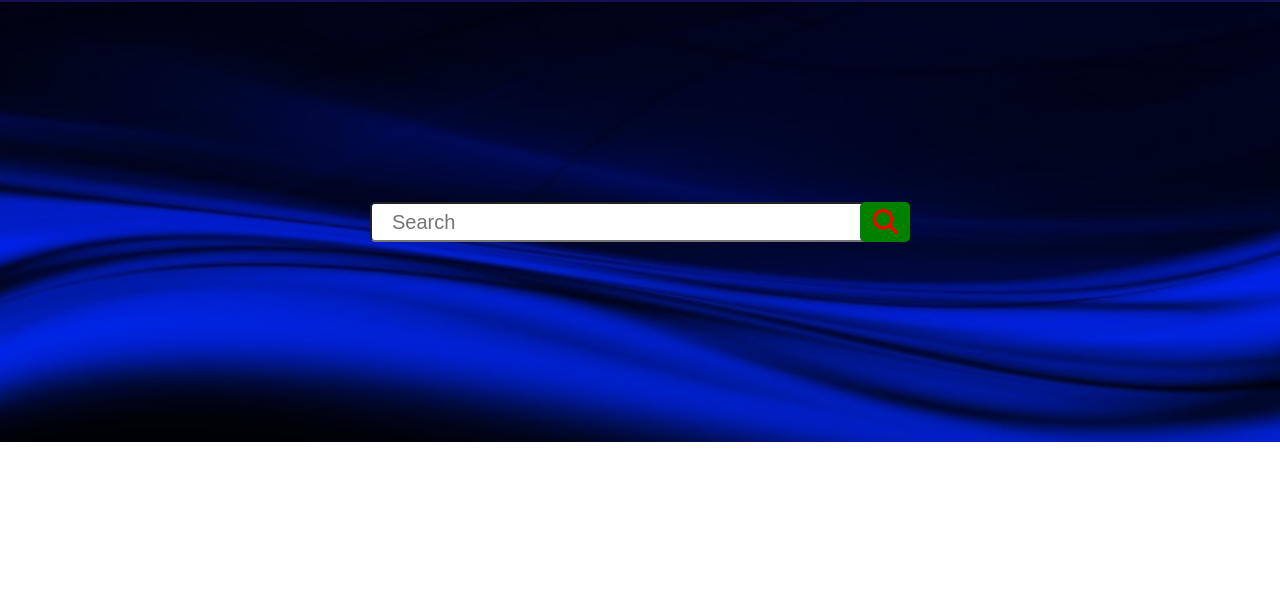
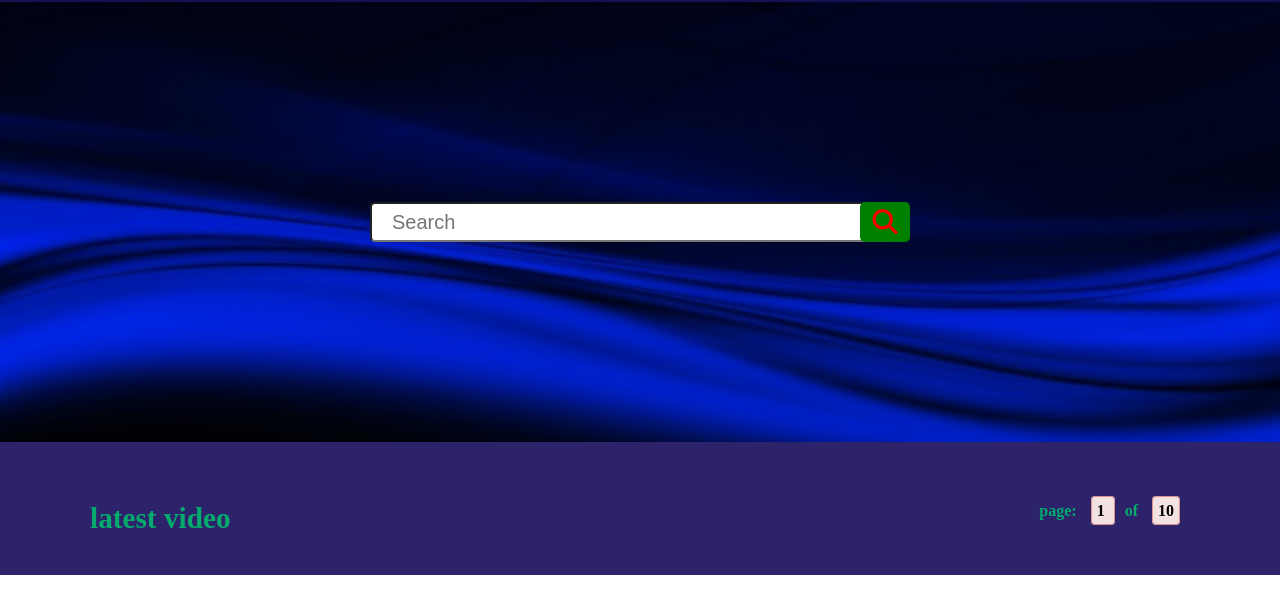
Before and after one commit to mohammadelias/multiple-page-website, a plain HTML site: page index.html in a window 1280 px wide. Shown: the part 65-678 px from the top of the page. Drawn offline with Linux system fonts and the light colour scheme.

Commit message:
commit for main section

```diff
--- a/index.html
+++ b/index.html
@@ -34,5 +34,20 @@
           </div>
     </header>
 
+    <main>
+          <div id="main-section">
+               <div id="latest-video-parent">
+                    <div class="latest-video-text">
+                         <h3> latest video</h3>
+                    </div>
+                    <div class="latest-page">
+                         <h4> page: <span> 1 </span> of <span> 10 </span> </h4>
+                    </div>
+               </div>
+          </div>
+    </main>
+
+
 </body>
-</html>
+
+ </html>
--- a/style.css
+++ b/style.css
@@ -73,3 +73,38 @@ header{
      font-size: 20px;
      padding: 5px 20px;
 }
+
+/* main section code */
+
+main{
+     background-color: #2d236a;
+     padding-top: 20px;
+
+}
+#main-section{
+     width: 1100px;
+     /* border: 2px solid red; */
+     margin: 0 auto;
+     padding: 40px 0;
+}
+#latest-video-parent{
+     display: flex;
+     justify-content: space-between;
+}
+.latest-video-text{
+     font-size: 25px;
+     color: #04aa6d;
+     font-weight: bold;
+}
+.latest-page{
+     color: #04aa6d;
+}
+.latest-page span{
+     color: black;
+     background-color: rgb(244, 225, 225);
+     padding: 5px;
+     border-radius: 4px;
+     margin: 0 10px;
+     border: 1px solid  #a705055b;
+     cursor: pointer;
+}
```
